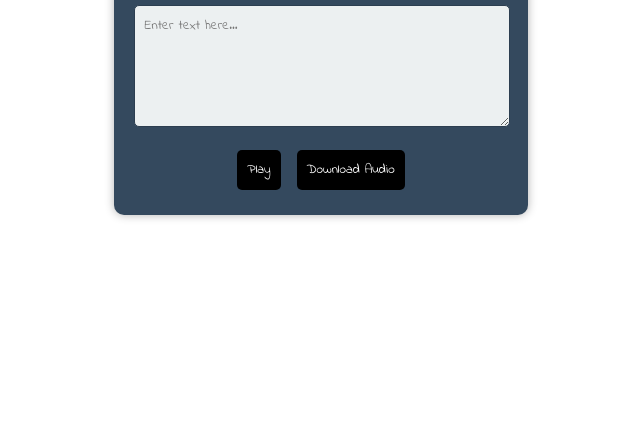
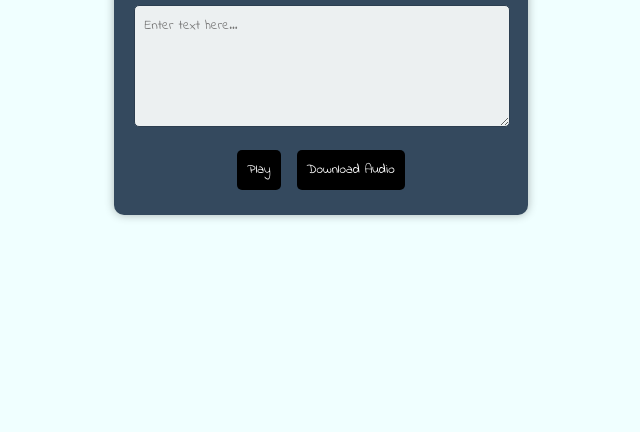
Before and after one commit to mobindaz/text-to-speech, a plain HTML site: page index.html in a window 1280 px wide. Shown: the part 368-800 px from the top of the page, without its empty margins (319-959 px from the left). Drawn offline with Linux system fonts and the light colour scheme.

Commit message:
Update index.html

```diff
--- a/index.html
+++ b/index.html
@@ -14,7 +14,7 @@
             justify-content: center;
             height: 100vh;
             margin: 0;
-            background-color: #FFFFFF; /* Darker background color */
+            background-color: #F0FFFF; /* Darker background color */
         }
 
         .container {
```
